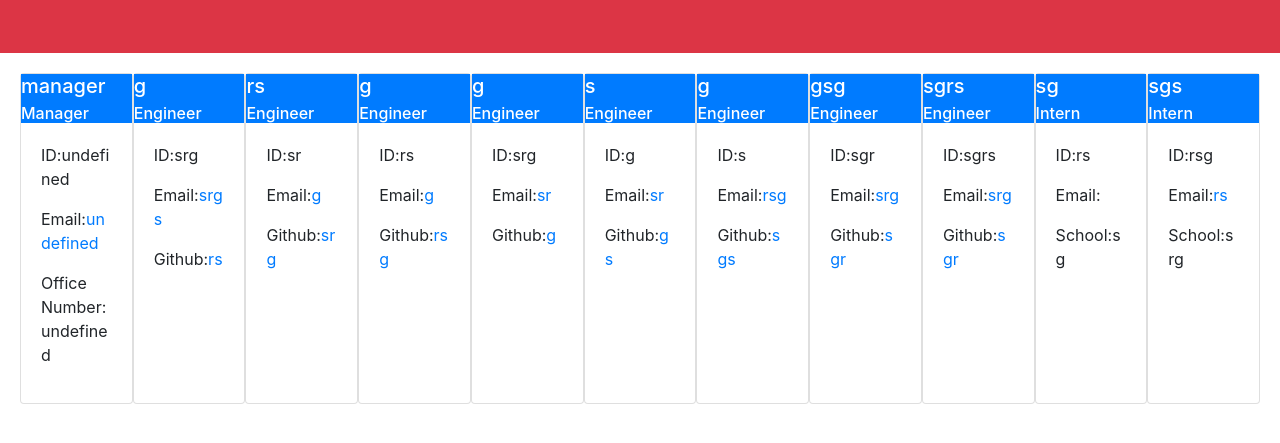
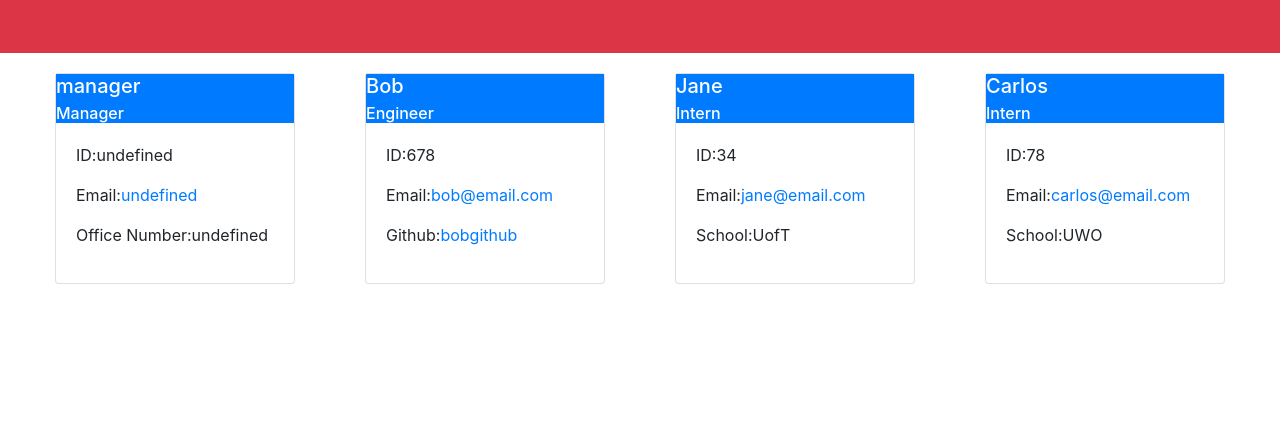
Before and after one commit to sselvag/crispy-winner, a website: page dist/index.html in a window 1280 px wide. Shown: the part 99-542 px from the top of the page. Drawn offline with nearby package versions, Linux system fonts and the light colour scheme.

Commit message:
file trial

```diff
--- a/dist/index.html
+++ b/dist/index.html
@@ -27,104 +27,34 @@
             </div>
             <div class="card">
             <div class="bg-primary text-white">
-                <h5 class="card-title">g</h5>
+                <h5 class="card-title">Bob</h5>
                 <h6 class="card-subtitle">Engineer</h6>
             </div>
             <div class="card-body">
-                <p>ID:srg</p>
-                <p>Email:<a href="mailto:srgs">srgs</a></p>
-                <p>Github:<a href="https://github.com/rs">rs</a></p>
-            </div>
-        </div><div class="card">
-            <div class="bg-primary text-white">
-                <h5 class="card-title">rs</h5>
-                <h6 class="card-subtitle">Engineer</h6>
-            </div>
-            <div class="card-body">
-                <p>ID:sr</p>
-                <p>Email:<a href="mailto:g">g</a></p>
-                <p>Github:<a href="https://github.com/srg">srg</a></p>
-            </div>
-        </div><div class="card">
-            <div class="bg-primary text-white">
-                <h5 class="card-title">g</h5>
-                <h6 class="card-subtitle">Engineer</h6>
-            </div>
-            <div class="card-body">
-                <p>ID:rs</p>
-                <p>Email:<a href="mailto:g">g</a></p>
-                <p>Github:<a href="https://github.com/rsg">rsg</a></p>
-            </div>
-        </div><div class="card">
-            <div class="bg-primary text-white">
-                <h5 class="card-title">g</h5>
-                <h6 class="card-subtitle">Engineer</h6>
-            </div>
-            <div class="card-body">
-                <p>ID:srg</p>
-                <p>Email:<a href="mailto:sr">sr</a></p>
-                <p>Github:<a href="https://github.com/g">g</a></p>
-            </div>
-        </div><div class="card">
-            <div class="bg-primary text-white">
-                <h5 class="card-title">s</h5>
-                <h6 class="card-subtitle">Engineer</h6>
-            </div>
-            <div class="card-body">
-                <p>ID:g</p>
-                <p>Email:<a href="mailto:sr">sr</a></p>
-                <p>Github:<a href="https://github.com/gs">gs</a></p>
-            </div>
-        </div><div class="card">
-            <div class="bg-primary text-white">
-                <h5 class="card-title">g</h5>
-                <h6 class="card-subtitle">Engineer</h6>
-            </div>
-            <div class="card-body">
-                <p>ID:s</p>
-                <p>Email:<a href="mailto:rsg">rsg</a></p>
-                <p>Github:<a href="https://github.com/sgs">sgs</a></p>
-            </div>
-        </div><div class="card">
-            <div class="bg-primary text-white">
-                <h5 class="card-title">gsg</h5>
-                <h6 class="card-subtitle">Engineer</h6>
-            </div>
-            <div class="card-body">
-                <p>ID:sgr</p>
-                <p>Email:<a href="mailto:srg">srg</a></p>
-                <p>Github:<a href="https://github.com/sgr">sgr</a></p>
-            </div>
-        </div><div class="card">
-            <div class="bg-primary text-white">
-                <h5 class="card-title">sgrs</h5>
-                <h6 class="card-subtitle">Engineer</h6>
-            </div>
-            <div class="card-body">
-                <p>ID:sgrs</p>
-                <p>Email:<a href="mailto:srg">srg</a></p>
-                <p>Github:<a href="https://github.com/sgr">sgr</a></p>
+                <p>ID:678</p>
+                <p>Email:<a href="mailto:bob@email.com">bob@email.com</a></p>
+                <p>Github:<a href="https://github.com/bobgithub">bobgithub</a></p>
             </div>
         </div>
             <div class="card">
             <div class="bg-primary text-white">
-                <h5 class="card-title">sg</h5>
+                <h5 class="card-title">Jane</h5>
                 <h6 class="card-subtitle">Intern</h6>
             </div>
             <div class="card-body">
-                <p>ID:rs</p>
-                <p>Email:<a href="mailto:"></a></p>
-                <p>School:sg</p>
+                <p>ID:34</p>
+                <p>Email:<a href="mailto:jane@email.com">jane@email.com</a></p>
+                <p>School:UofT</p>
             </div>
         </div><div class="card">
             <div class="bg-primary text-white">
-                <h5 class="card-title">sgs</h5>
+                <h5 class="card-title">Carlos</h5>
                 <h6 class="card-subtitle">Intern</h6>
             </div>
             <div class="card-body">
-                <p>ID:rsg</p>
-                <p>Email:<a href="mailto:rs">rs</a></p>
-                <p>School:srg</p>
+                <p>ID:78</p>
+                <p>Email:<a href="mailto:carlos@email.com">carlos@email.com</a></p>
+                <p>School:UWO</p>
             </div>
         </div>
         </div>
```
